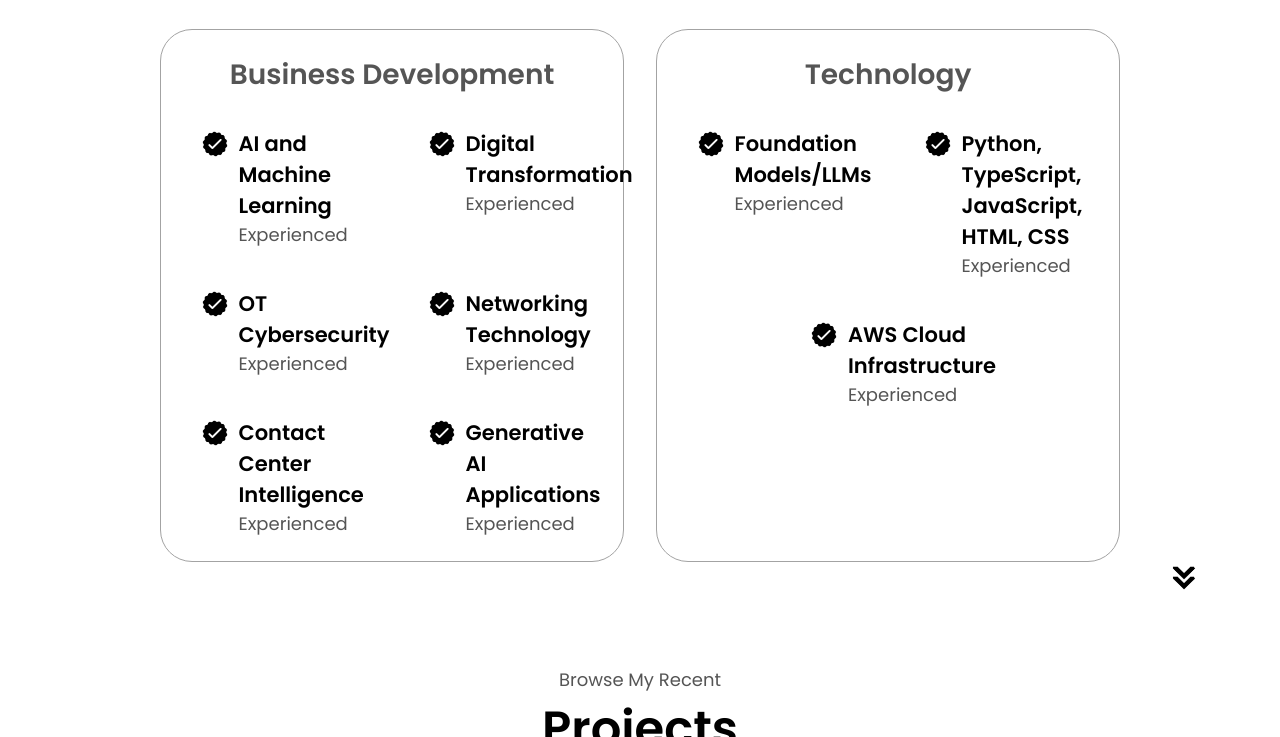
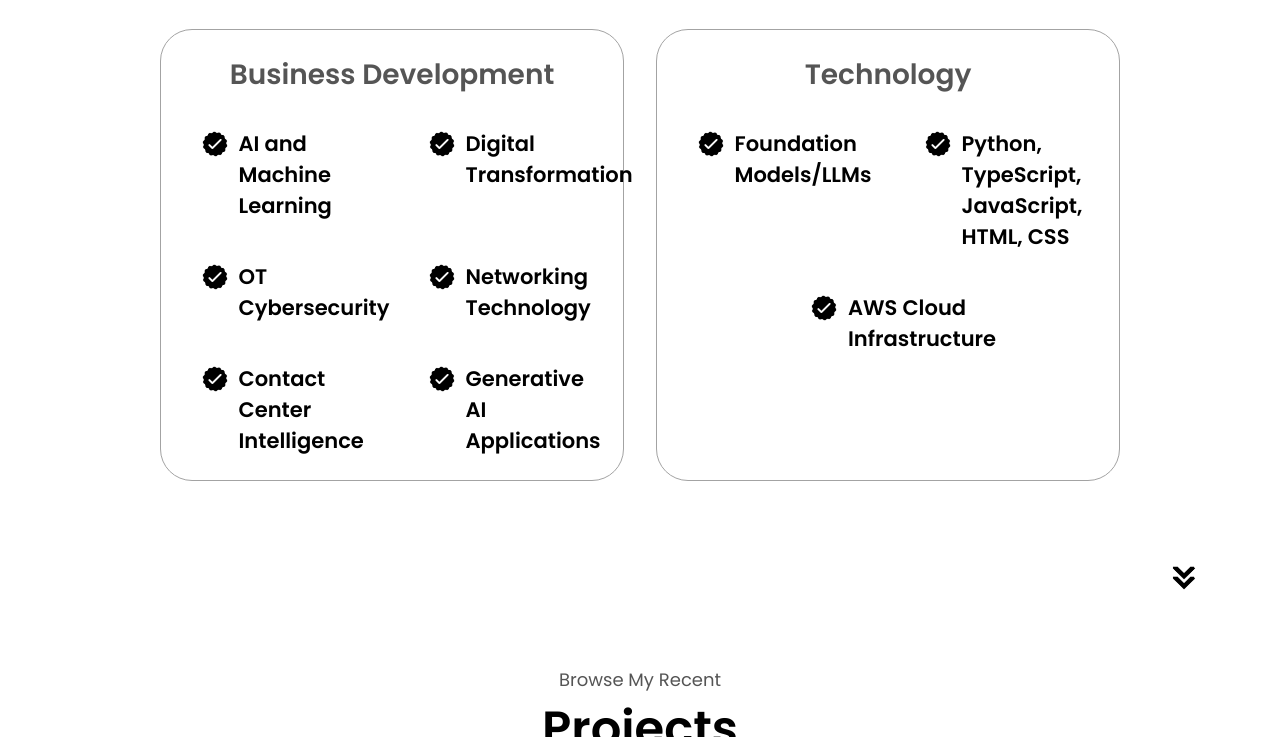
Before and after one commit to ctrevai/chom_profile, a plain HTML site: page html-website/index.html in a window 1280 px wide. Shown: the part 1798-2535 px from the top of the page. Drawn offline with Linux system fonts and the light colour scheme.

```diff
--- a/html-website/index.html
+++ b/html-website/index.html
@@ -117,6 +117,7 @@
             </div>
           </div>
           <div class="text-container">
+            <h4>Speaker Profile:</h4>
             <p>
               Dr. Chomchana Trevai, known as Chom, is Artificial Intelligence
               and Machine Learning (AI/ML) Specialist in ASEAN at AWS. He has a
@@ -159,7 +160,6 @@
                 />
                 <div>
                   <h3>AI and Machine Learning</h3>
-                  <p>Experienced</p>
                 </div>
               </article>
               <article>
@@ -170,7 +170,6 @@
                 />
                 <div>
                   <h3>Digital Transformation</h3>
-                  <p>Experienced</p>
                 </div>
               </article>
               <article>
@@ -181,7 +180,6 @@
                 />
                 <div>
                   <h3>OT Cybersecurity</h3>
-                  <p>Experienced</p>
                 </div>
               </article>
               <article>
@@ -192,7 +190,6 @@
                 />
                 <div>
                   <h3>Networking Technology</h3>
-                  <p>Experienced</p>
                 </div>
               </article>
               <article>
@@ -203,7 +200,6 @@
                 />
                 <div>
                   <h3>Contact Center Intelligence</h3>
-                  <p>Experienced</p>
                 </div>
               </article>
               <article>
@@ -214,7 +210,6 @@
                 />
                 <div>
                   <h3>Generative AI Applications</h3>
-                  <p>Experienced</p>
                 </div>
               </article>
             </div>
@@ -230,7 +225,6 @@
                 />
                 <div>
                   <h3>Foundation Models/LLMs</h3>
-                  <p>Experienced</p>
                 </div>
               </article>
               <article>
@@ -241,7 +235,6 @@
                 />
                 <div>
                   <h3>Python, TypeScript, JavaScript, HTML, CSS</h3>
-                  <p>Experienced</p>
                 </div>
               </article>
               <article>
@@ -252,7 +245,6 @@
                 />
                 <div>
                   <h3>AWS Cloud Infrastructure</h3>
-                  <p>Experienced</p>
                 </div>
               </article>
             </div>
```
Also changed, not shown: web_infra/lib/web_infra-stack.ts (+11 -1 lines).
